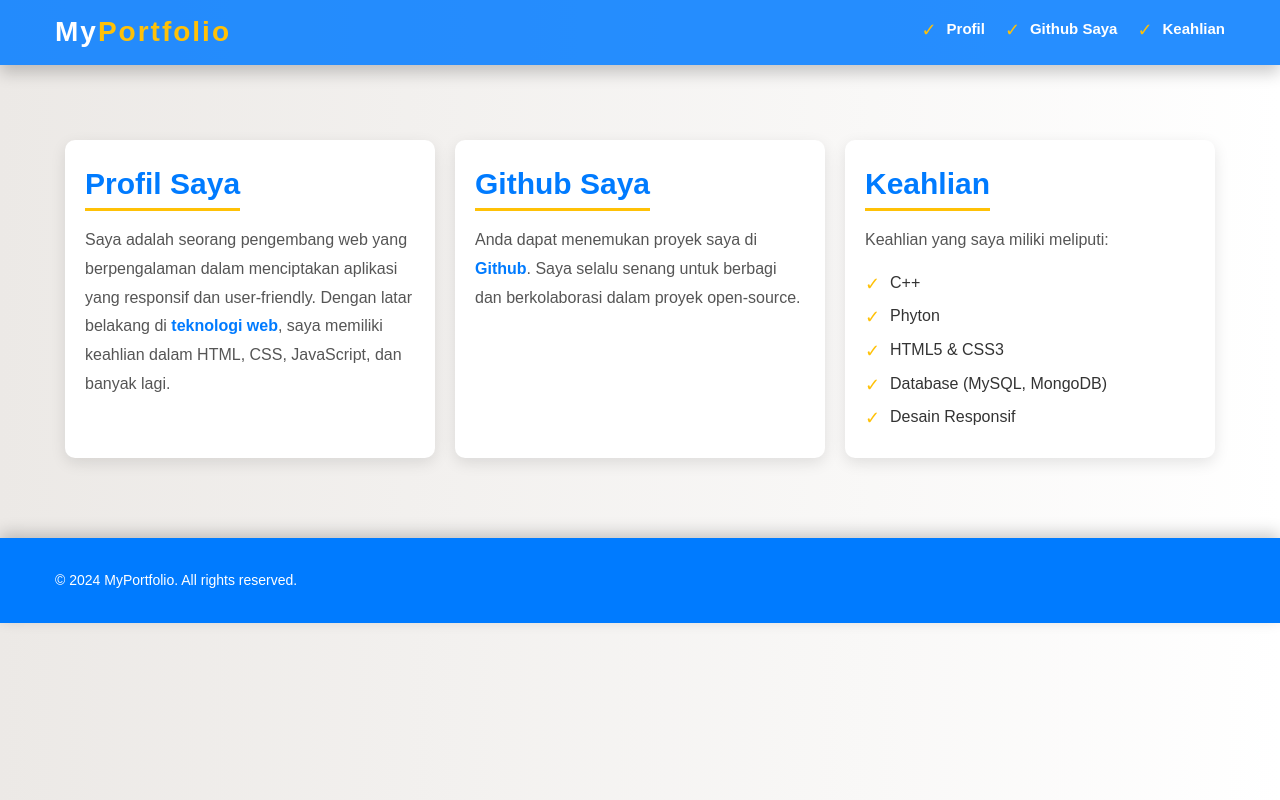
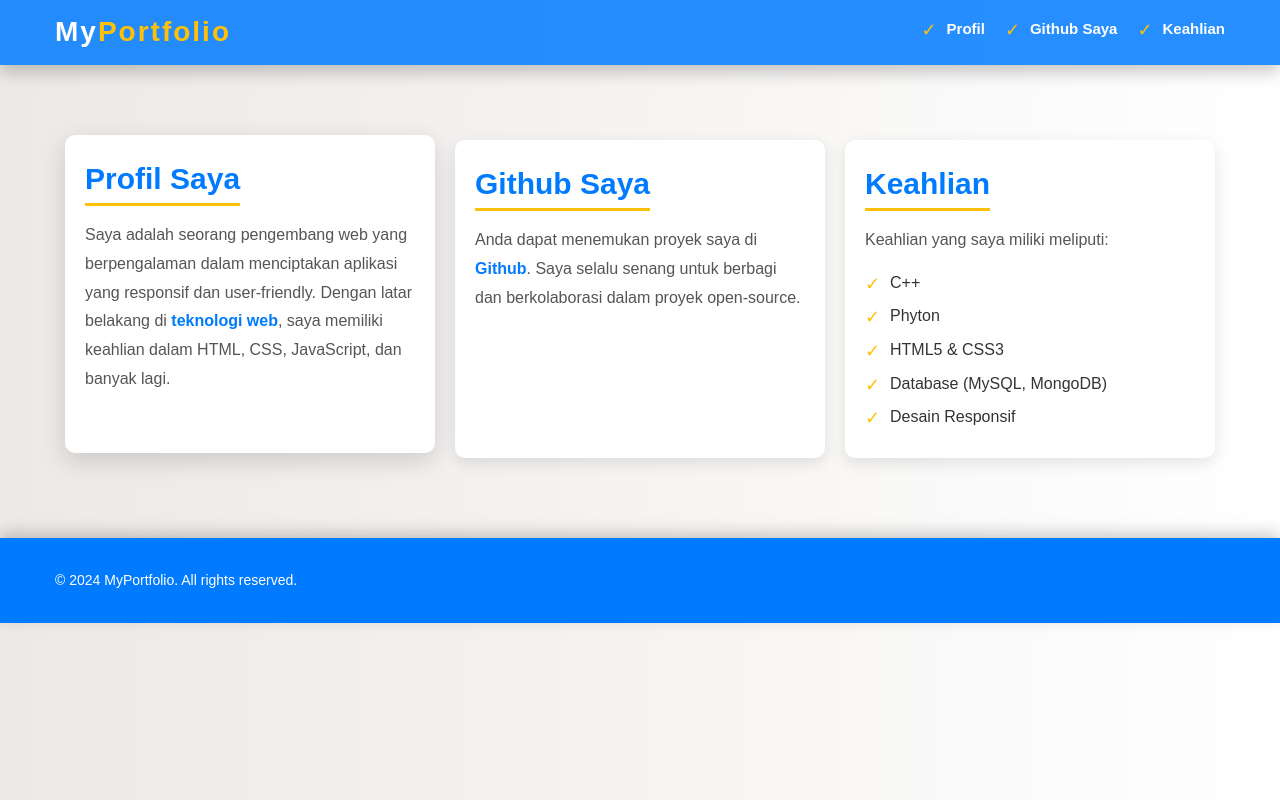
Before and after one commit to edwindarrenhasannudin/Tugas_Website, a plain HTML site: page index.html in a window 1280 px wide. In both pictures the pointer is over the element 250 px from the left and 298 px from the top of the page. Drawn offline with Linux system fonts and the light colour scheme.

Commit message:
first commit

```diff
--- a/style.css
+++ b/style.css
@@ -27,8 +27,10 @@ body {
 
 /* Header Container */
 .header-container {
+    display: flex;
     justify-content: space-between;
     align-items: center; /* Menyelaraskan logo dan navbar secara vertikal */
+    flex-wrap: wrap;
 }
 
 /* Flex Item Styles */
@@ -39,6 +41,12 @@ body {
     padding: 20px;
     border-radius: 10px;
     box-shadow: 0 5px 15px rgba(0, 0, 0, 0.1);
+    transition: transform 0.3s ease, box-shadow 0.3s ease;
+}
+
+.flex-item:hover {
+    box-shadow: 0 8px 25px rgba(0, 0, 0, 0.15); /* Bayangan lebih halus saat hover */
+    transform: translateY(-5px);
 }
 
 /* Header Styles */
@@ -81,6 +89,7 @@ nav {
 
 .navbar li:hover {
     transform: translateY(-5px);
+    transition: transform 0.5s ease; /* Menambahkan transisi lebih halus */
 }
 
 .navbar a {
```
